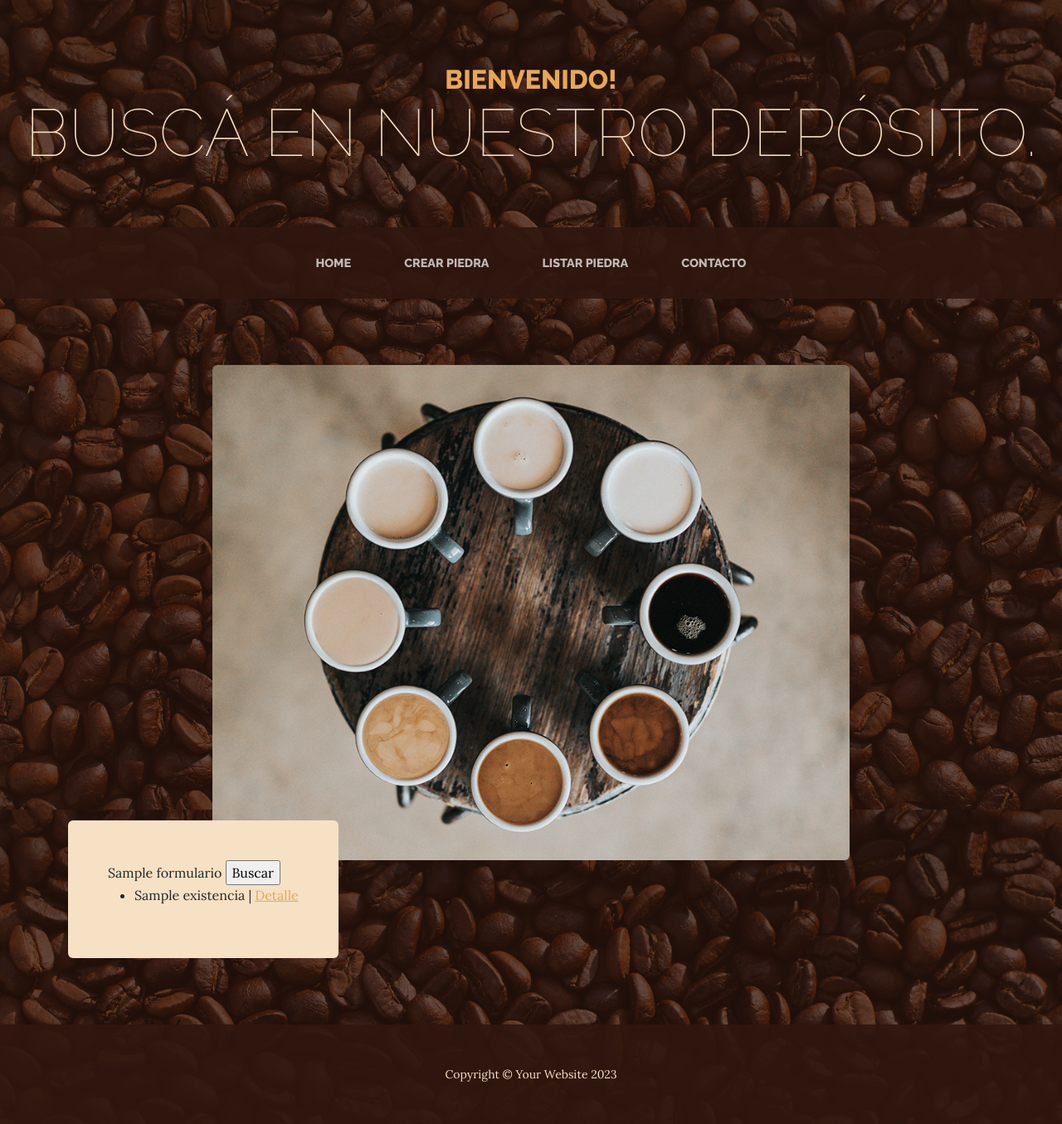
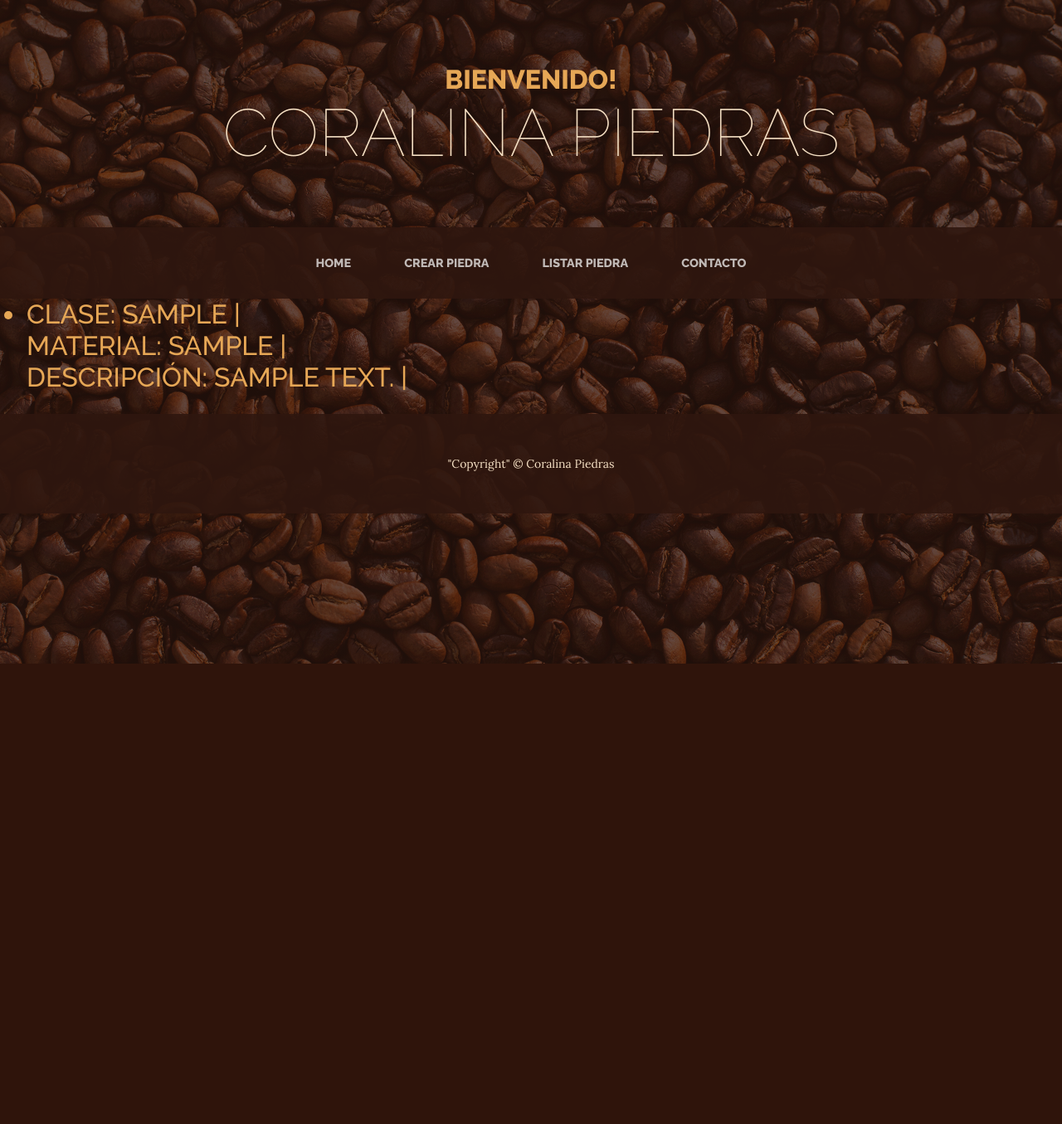
Before and after one commit to RomanForDev/Fortini-TuPrimeraPagina, a Django app: template myapp/templates/detalle_piedra.html in a window 1280 px wide. Shown: the whole page at 83% size. After the commit the page ends 800 px from the top, so only its background shows below. Run offline with Django 5.2, Linux system fonts and the light colour scheme; tables that the repository leaves empty hold one stand-in row (values such as "Sample post"); the template is opened without the code that fills it: values that come from a table or form of the project are taken from there, most other values are stand-ins (such as "Sample title", 1, 10 or a date in 2020); some libraries are stand-ins or nearby versions.

Commit message:
Funcionando la herencia de templates.

```diff
--- a/myapp/templates/detalle_piedra.html
+++ b/myapp/templates/detalle_piedra.html
@@ -1,15 +1,19 @@
-{% extends "listar_piedras.html" %}
+{% extends "template_base.html" %}
 
-{% block title_head %}Detalle{% endblock title_head %}
-
-{% block h1_header %}Detalle de {{piedra}}{% endblock h1_header %}
-
+{% block body %}{% endblock body %}
 {% block contenido %}
     <ul>
+    <h2 class="section-heading mb-4">
+        <span class="site-heading-upper text-primary mb-3">
         <li>
             Clase: {{piedra.clase}} |
+            </br>
             Material: {{piedra.material}} |
+            <br>
             Descripción: {{piedra.descripcion}} |
+            </br>
         </li>
+        </span>
+    </h2>
     </ul>
 {% endblock contenido %}
--- a/templates/template_base.html
+++ b/templates/template_base.html
@@ -14,7 +14,7 @@
         <!-- Core theme CSS (includes Bootstrap)-->
         <link href={% static "css/styles.css" %} rel="stylesheet" />
     </head>
-    <body>
+        <body>
         <header>
             <h1 class="site-heading text-center text-faded d-none d-lg-block">
                 <span class="site-heading-upper text-primary mb-3">Bienvenido!</span>
@@ -36,7 +36,7 @@
                 </div>
             </div>
         </nav>
-
+        {% block body %}
         <section class="page-section cta">
             <div class="container">
                 <div class="row">
@@ -52,6 +52,8 @@
                 </div>
             </div>
         </section>
+        {% endblock body %}
+        {% block contenido %}{% endblock contenido %}
         <footer class="footer text-faded text-center py-5">
             <div class="container"><p class="m-0 small">"Copyright" &copy; Coralina Piedras</p></div>
         </footer>
```
